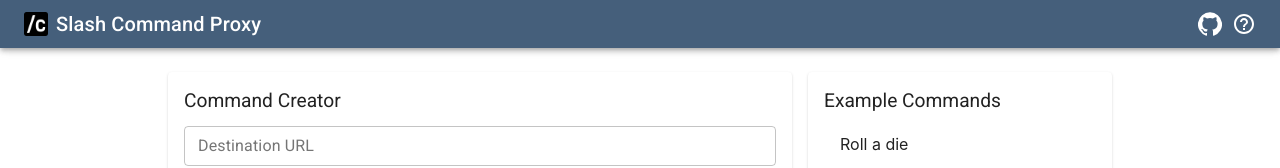
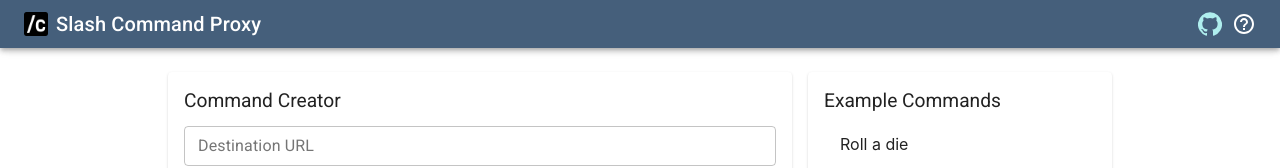
Before and after one commit to Vampiro/slash-command-proxy, a React (Create React App) app in the folder client/: page / in a window 1280 px wide. In both pictures the pointer is over the icon 1210 px from the left and 24 px from the top of the page. Shown: the top 168 px of the page. Built offline with nearby package versions, Linux system fonts and the light colour scheme.

Commit message:
Adding some color to navbar links when hovered over.

```diff
--- a/client/src/App.scss
+++ b/client/src/App.scss
@@ -23,6 +23,10 @@
 
       a:not(:last-child) {
         margin-right: 10px;
+      }
+
+      svg:hover {
+        color: paleturquoise;
       }
     }
   }
```
